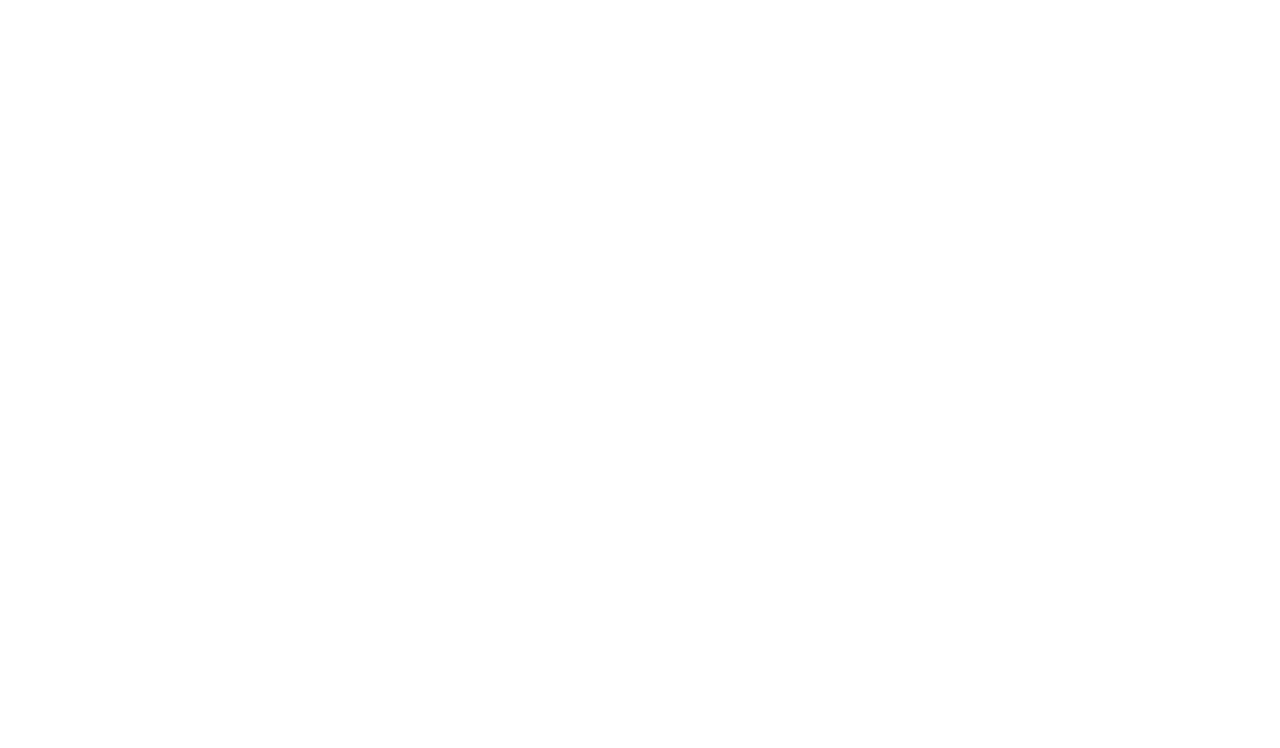
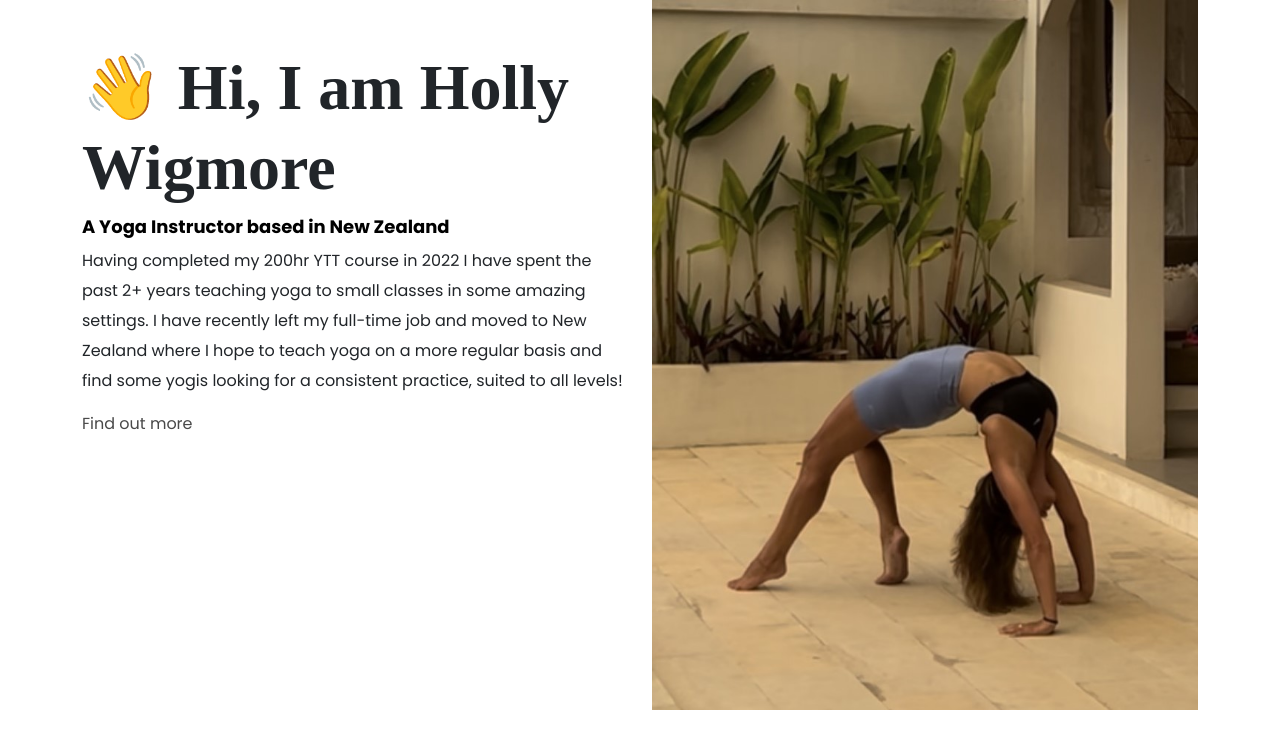
Before and after one commit to Holly-Wigmore/Yoga-Portfolio, a plain HTML site: page about.html in a window 1280 px wide. Drawn offline with nearby package versions, Linux system fonts and the light colour scheme; a web font is replaced by a local one.

Commit message:
Started working on the about page

```diff
--- a/about.html
+++ b/about.html
@@ -3,6 +3,10 @@
   <head>
     <meta charset="UTF-8" />
     <meta name="viewport" content="width=device-width, initial-scale=1.0" />
+    <meta
+      name="description"
+      content="Find out more about me - Holly Wigmore, a yoga instructor based in New Zealand. Available for in person classes and individual practice."
+    />
     <link rel="preconnect" href="https://fonts.googleapis.com" />
     <link rel="preconnect" href="https://fonts.gstatic.com" crossorigin />
     <link
@@ -15,10 +19,6 @@
       href="https://fonts.googleapis.com/css2?family=Playfair+Display:ital,wght@0,400..900;1,400..900&family=Poppins:ital,wght@0,100;0,200;0,300;0,400;0,500;0,600;0,700;0,800;0,900;1,100;1,200;1,300;1,400;1,500;1,600;1,700;1,800;1,900&display=swap"
       rel="stylesheet"
     />
-    <script
-      src="https://kit.fontawesome.com/61111c37b1.js"
-      crossorigin="anonymous"
-    ></script>
     <link
       href="https://cdn.jsdelivr.net/npm/bootstrap@5.3.3/dist/css/bootstrap.min.css"
       rel="stylesheet"
@@ -30,7 +30,37 @@
       integrity="sha384-YvpcrYf0tY3lHB60NNkmXc5s9fDVZLESaAA55NDzOxhy9GkcIdslK1eN7N6jIeHz"
       crossorigin="anonymous"
     ></script>
+    <script
+      src="https://kit.fontawesome.com/61111c37b1.js"
+      crossorigin="anonymous"
+    ></script>
     <link rel="stylesheet" href="src/style.css" />
     <title>Yoga Instructor 🧘 - Holly Wigmore</title>
   </head>
+  <body>
+    <div class="about-section container">
+      <div class="row">
+        <div class="col-6">
+          <h1 class="mt-5">👋 Hi, I am Holly Wigmore</h1>
+          <h2>A Yoga Instructor based in New Zealand</h2>
+          <p>
+            Having completed my 200hr YTT course in 2022 I have spent the past
+            2+ years teaching yoga to small classes in some amazing settings. I
+            have recently left my full-time job and moved to New Zealand where I
+            hope to teach yoga on a more regular basis and find some yogis
+            looking for a consistent practice, suited to all levels!
+          </p>
+
+          <a href="work.html">Find out more</a>
+        </div>
+        <div class="col-6">
+          <img
+            src="images/yoga bali 4.JPG"
+            class="img-fluid"
+            alt="Holly doing yoga"
+          />
+        </div>
+      </div>
+    </div>
+  </body>
 </html>
--- a/src/style.css
+++ b/src/style.css
@@ -96,3 +96,14 @@ a {
     text-align: center;
   }
 }
+
+.about-section h1 {
+  font-size: 64px;
+  line-height: 80px;
+  font-weight: bold;
+}
+
+.about-section h2 {
+  font-size: 18px;
+  font-family: var(--default-font);
+}
```
Also changed, not shown: index.html (+1 -3 lines), images/yoga bali 1.JPG (added), images/yoga bali 2.JPG (added), images/yoga bali 3.JPG (added), images/yoga bali 4.JPG (added), images/yoga mauritius.JPG (added).
